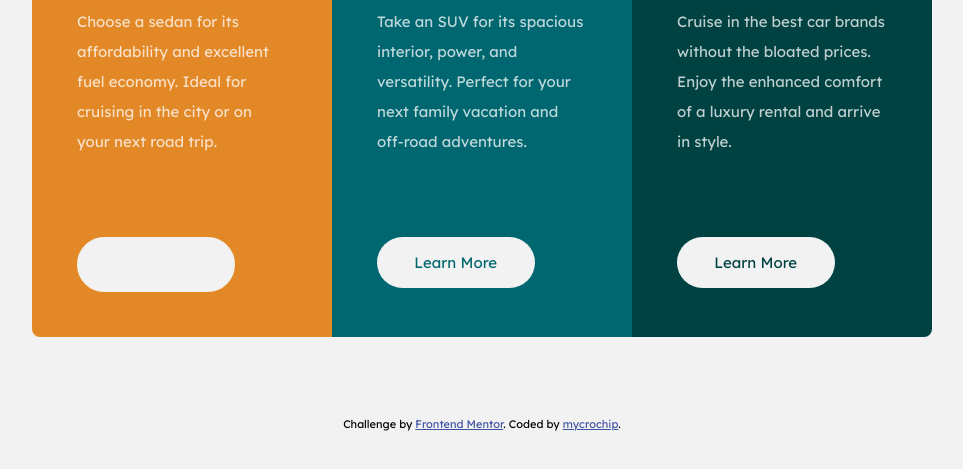
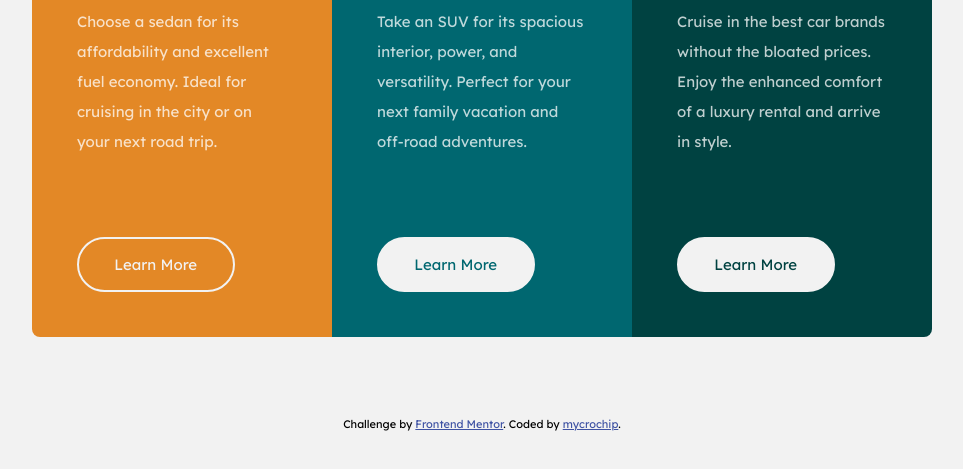
Before and after one commit to mycrochip/3-column-preview-card-component, a plain HTML site: page index.html in a window 1280 px wide. In both pictures the pointer is over the button 313 px from the left and 577 px from the top of the page. Shown: the part 315-784 px from the top of the page, without its empty margins (158-1121 px from the left). Drawn offline with Linux system fonts and the light colour scheme.

Commit message:
Update README file
Added links and screenshot useful in README. Also updated index.css for active states functionality

```diff
--- a/index.css
+++ b/index.css
@@ -126,6 +126,7 @@ body {
     color: inherit;
     background-color: var(--clr-bg-btn);
     border: none;
+    border: 2px solid var(--clr-bg-btn);
     padding: 1rem 1.5rem;
     border-radius: 2rem;
     margin-top: 2rem;
@@ -135,8 +136,7 @@ body {
 .card__btn:focus {
     cursor: pointer;
     color: var(--clr-bg-btn);
-    background-color: none;
-    border: 2px solid var(--clr-bg-btn);
+    background-color: inherit;
 }
 
 
```
Also changed, not shown: images/screenshot-desktop.jpg (added), images/screenshot-mobile.jpg (added), 1 other file.
